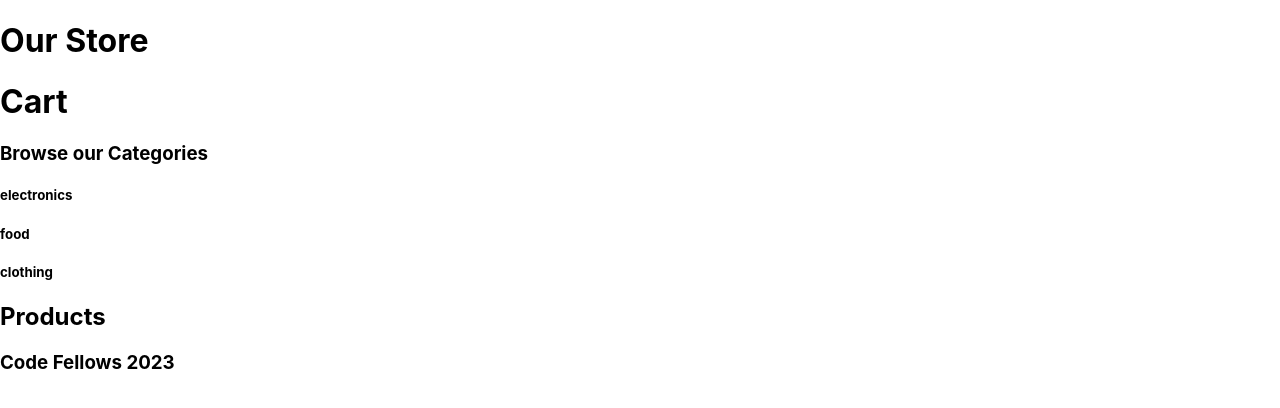
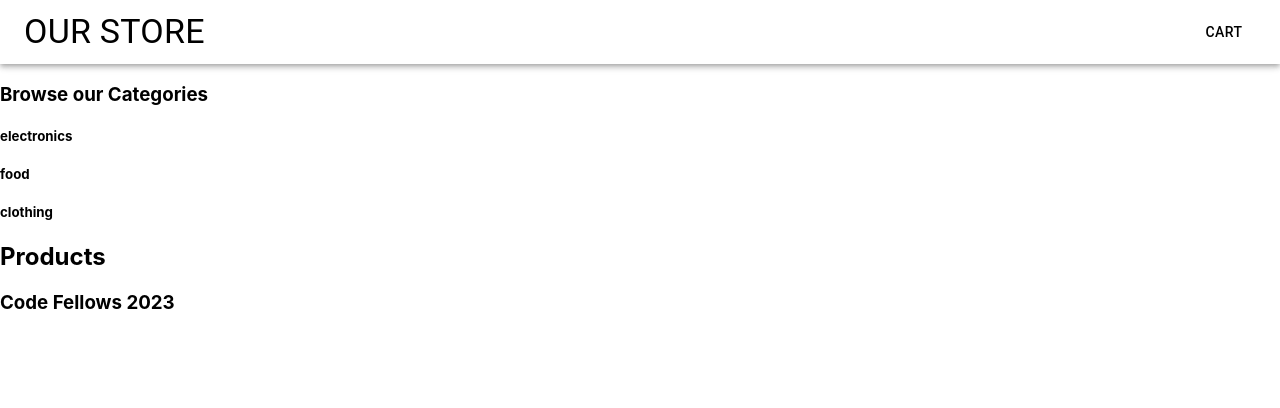
Before and after one commit to kennywlino/storefront, a React (Create React App) app: page / in a window 1280 px wide. Shown: the top 408 px of the page. Built offline with nearby package versions, Linux system fonts and the light colour scheme.

Commit message:
Added MUI components to Header.

```diff
--- a/src/Components/Header/Header.jsx
+++ b/src/Components/Header/Header.jsx
@@ -1,9 +1,19 @@
+import AppBar from '@mui/material/AppBar';
+import Box from '@mui/material/Box';
+import Button from '@mui/material/Button';
+import Toolbar from '@mui/material/Toolbar';
+import Typography from '@mui/material/Typography';
+
 const Header = () => {
     return (
-        <>
-            <h1>Our Store</h1>
-            <h1>Cart</h1>
-        </>
+        <Box sx={{flexGrow: 1 }}>
+            <AppBar position="static" sx={{ backgroundColor: 'white' }}>
+                <Toolbar>
+                    <Typography variant="h4" component="div" sx={{ flexGrow: 1, textTransform: 'uppercase', color: 'black' }}>Our Store</Typography>
+                    <Button sx={{ color:'black' }}>Cart</Button>
+                </Toolbar>
+            </AppBar>
+        </Box>
     )
 }
 
```
